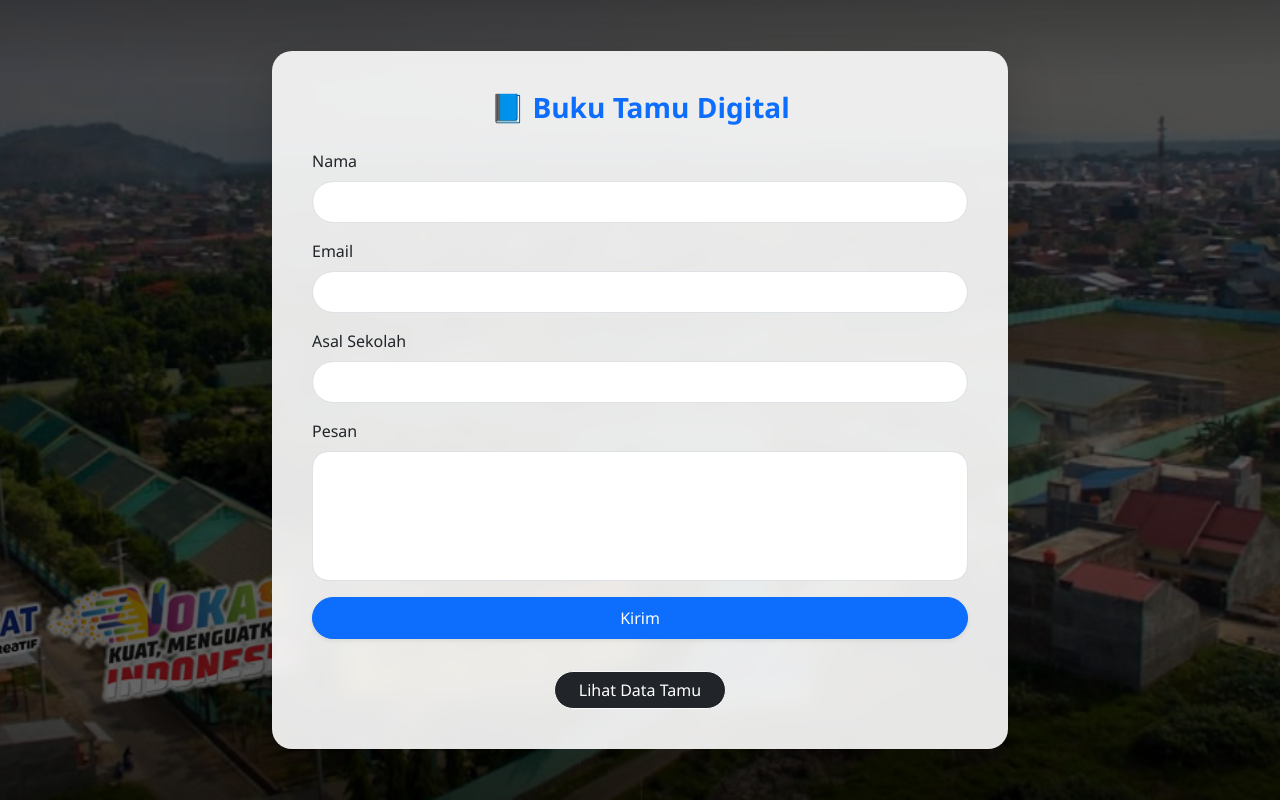
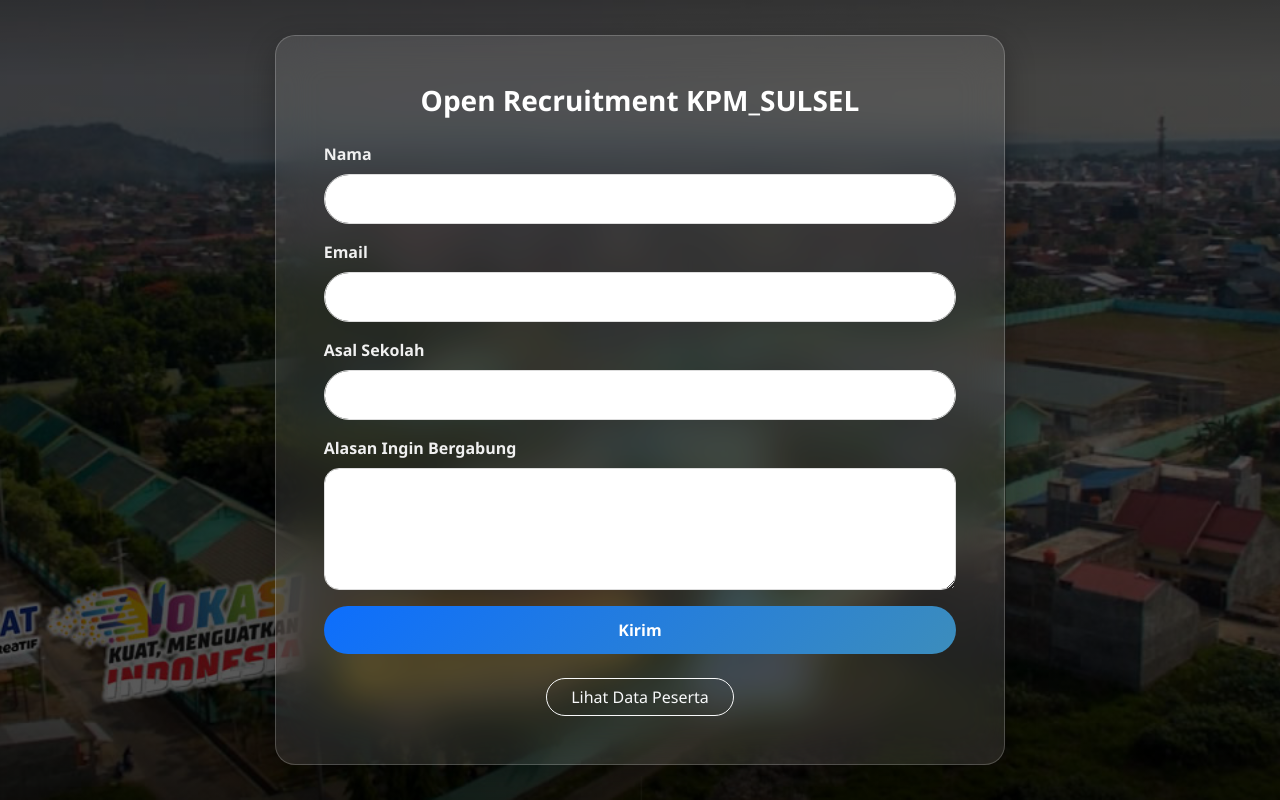
Before and after one commit to HENGKER-MAGANG/bukutamu, a PHP site: page / in a window 1280 px wide. Run offline with PHP 8.4, Linux system fonts and the light colour scheme; data that the repository does not hold is empty; some libraries are stand-ins or nearby versions.

Commit message:
edit fugsi

```diff
--- a/index.php
+++ b/index.php
@@ -2,96 +2,133 @@
 <!DOCTYPE html>
 <html lang="id">
 <head>
-  <meta charset="UTF-8">
-  <meta name="viewport" content="width=device-width, initial-scale=1">
-  <title>Buku Tamu Digital</title>
+  <meta charset="UTF-8" />
+  <meta name="viewport" content="width=device-width, initial-scale=1" />
+  <title>Open Recruitment KPM_SULSEL</title>
 
-  <!-- Favicon & Styles -->
   <link rel="shortcut icon" href="logo-com.png" type="image/png">
-  <link href="https://cdn.jsdelivr.net/npm/bootstrap@5.3.3/dist/css/bootstrap.min.css" rel="stylesheet">
-  <link href="style.css" rel="stylesheet">
-
-  <!-- Custom Styling -->
+  <link href="https://cdn.jsdelivr.net/npm/bootstrap@5.3.3/dist/css/bootstrap.min.css" rel="stylesheet" />
+  <link href="https://cdnjs.cloudflare.com/ajax/libs/animate.css/4.1.1/animate.min.css" rel="stylesheet" />
   <style>
     body {
-      background-image: url(hero-smk2.jpg);
-      background-size: cover;
-      background-position: center;
-      background-attachment: fixed;
+      background: linear-gradient(rgba(0, 0, 0, 0.65), rgba(0, 0, 0, 0.65)),
+                  url('hero-smk2.jpg') center/cover no-repeat fixed;
       min-height: 100vh;
-      position: relative;
-      z-index: 1;
-    }
-
-    body::before {
-      content: "";
-      position: absolute;
-      top: 0; left: 0;
-      width: 100%; height: 100%;
-      background-color: rgba(0, 0, 0, 0.6);
-      z-index: -1;
+      display: flex;
+      align-items: center;
+      justify-content: center;
+      font-family: 'Segoe UI', sans-serif;
     }
 
     .card {
-      backdrop-filter: blur(10px);
-      background-color: rgba(255, 255, 255, 0.9);
+      background: rgba(255, 255, 255, 0.1);
+      backdrop-filter: blur(20px);
       border-radius: 20px;
+      border: 1px solid rgba(255, 255, 255, 0.2);
+      box-shadow: 0 10px 30px rgba(0, 0, 0, 0.3);
+      padding: 2rem;
+      animation: fadeInUp 1s ease both;
+    }
+
+    h3 {
+      font-weight: 700;
+      text-align: center;
+      margin-bottom: 1.5rem;
+      color: #fff;
+      animation: fadeInDown 1s ease;
+    }
+
+    .form-label {
+      font-weight: 600;
+      color: #f0f0f0;
+    }
+
+    .form-control {
+      border-radius: 50px;
+      padding: 12px 20px;
+      border: 1px solid #ddd;
+      transition: all 0.3s ease;
     }
 
     .form-control:focus {
-      box-shadow: 0 0 0 0.25rem rgba(13, 110, 253, 0.25);
+      border-color: #0d6efd;
+      box-shadow: 0 0 12px rgba(13, 110, 253, 0.4);
     }
 
-    button:hover {
+    textarea.form-control {
+      border-radius: 15px;
+    }
+
+    .btn-primary {
+      background: linear-gradient(135deg, #0d6efd, #3c8dbc);
+      border: none;
+      border-radius: 50px;
+      padding: 12px;
+      font-weight: bold;
+      transition: all 0.3s ease-in-out;
+    }
+
+    .btn-primary:hover {
+      transform: translateY(-2px) scale(1.02);
+      background: linear-gradient(135deg, #3c8dbc, #0d6efd);
+      box-shadow: 0 8px 20px rgba(0, 0, 0, 0.2);
+    }
+
+    .btn-outline-light {
+      border-radius: 50px;
+      transition: all 0.3s ease;
+    }
+
+    .btn-outline-light:hover {
+      background-color: #ffffff;
+      color: #000000;
       transform: scale(1.02);
-      transition: 0.3s ease;
     }
 
     @media (max-width: 576px) {
-      .form-label, .form-control, button {
-        font-size: 1rem;
+      .form-label,
+      .form-control,
+      .btn {
+        font-size: 0.95rem;
+      }
+
+      h3 {
+        font-size: 1.5rem;
       }
     }
   </style>
 </head>
+<body>
+  <div class="container px-3">
+    <div class="row justify-content-center">
+      <div class="col-lg-8 col-md-10">
+        <div class="card animate__animated animate__zoomIn">
+          <div class="card-body">
+            <h3 class="animate__animated animate__fadeInDown">Open Recruitment KPM_SULSEL</h3>
 
-<body class="bg-light d-flex align-items-center justify-content-center">
-  <div class="container py-5">
-    <div class="row justify-content-center">
-      <div class="col-md-8">
-        <div class="card shadow-lg border-0 p-4">
-          <div class="card-body">
-            <h3 class="text-center mb-4 text-primary fw-bold">📘 Buku Tamu Digital</h3>
-
-            <!-- Form Buku Tamu -->
-            <form action="simpan.php" method="POST">
+            <form action="simpan.php" method="POST" class="animate__animated animate__fadeInUp">
               <div class="mb-3">
                 <label for="nama" class="form-label">Nama</label>
-                <input type="text" name="nama" class="form-control rounded-pill px-4 py-2" required>
+                <input type="text" name="nama" class="form-control" required />
               </div>
               <div class="mb-3">
                 <label for="email" class="form-label">Email</label>
-                <input type="email" name="email" class="form-control rounded-pill px-4 py-2" required>
+                <input type="email" name="email" class="form-control" required />
               </div>
               <div class="mb-3">
                 <label for="asal_sekolah" class="form-label">Asal Sekolah</label>
-                <input type="text" name="asal_sekolah" class="form-control rounded-pill px-4 py-2" required>
+                <input type="text" name="asal_sekolah" class="form-control" required />
               </div>
               <div class="mb-3">
-                <label for="pesan" class="form-label">Pesan</label>
-                <textarea name="pesan" class="form-control rounded-4 px-4 py-3" rows="4" required></textarea>
+                <label for="pesan" class="form-label">Alasan Ingin Bergabung</label>
+                <textarea name="pesan" class="form-control" rows="4" required></textarea>
               </div>
 
-              <button type="submit" class="btn btn-primary w-100 rounded-pill py-2 shadow-sm mb-3">
-                Kirim
-              </button>
+              <button type="submit" class="btn btn-primary w-100">Kirim</button>
             </form>
 
-            <!-- Link ke Data Tamu -->
-            <div class="text-center mt-3">
-              <a href="tamu.php" class="btn btn-outline-light rounded-pill bg-dark text-white px-4">
-                Lihat Data Tamu
-              </a>
+            <div class="text-center mt-4 animate__animated animate__fadeInUp animate__delay-1s">
+              <a href="tamu.php" class="btn btn-outline-light px-4">Lihat Data Peserta</a>
             </div>
           </div>
         </div>
@@ -99,17 +136,17 @@
     </div>
   </div>
 
-  <!-- Script -->
+  <!-- SweetAlert & Bootstrap -->
   <script src="https://cdn.jsdelivr.net/npm/sweetalert2@11"></script>
   <script src="https://cdn.jsdelivr.net/npm/bootstrap@5.3.3/dist/js/bootstrap.bundle.min.js"></script>
 
-  <!-- SweetAlert Success -->
+  <!-- SweetAlert Success Message -->
   <?php if (isset($_GET['success']) && $_GET['success'] == 1): ?>
     <script>
       Swal.fire({
         icon: 'success',
         title: 'Terima kasih!',
-        text: 'Data tamu berhasil dikirim.',
+        text: 'Data peserta berhasil dikirim.',
         confirmButtonColor: '#3085d6',
         confirmButtonText: 'Oke'
       });
--- a/tamu.php
+++ b/tamu.php
@@ -46,7 +46,7 @@ $asal = $_GET['asal'] ?? '';
           <th class="p-2">Nama</th>
           <th class="p-2">Email</th>
           <th class="p-2">Asal Sekolah</th>
-          <th class="p-2">Pesan</th>
+          <th class="p-2">Alasan Ingin Bergabung</th>
           <th class="p-2 no-print">Aksi</th>
         </tr>
       </thead>
```
